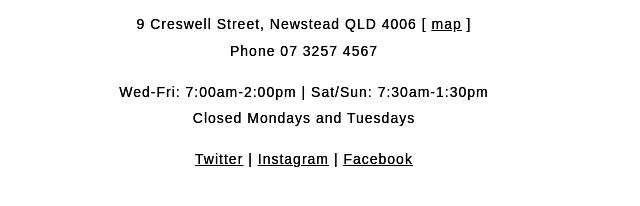
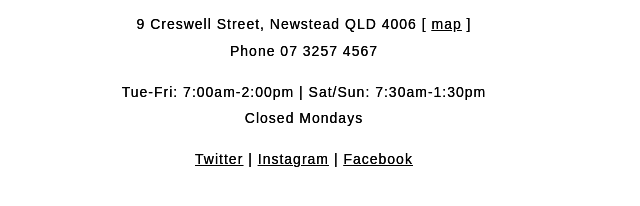
Before and after one commit to gnomie/gnomie.github.com, a plain HTML site: page index.html in a window 1280 px wide. Shown: the part 462-668 px from the top of the page, without its empty margins (336-976 px from the left). Drawn offline with Linux system fonts and the light colour scheme.

Commit message:
opening hour changes

```diff
--- a/index.html
+++ b/index.html
@@ -16,8 +16,8 @@
       <p>9 Creswell Street, Newstead QLD 4006 [ <a href="http://goo.gl/maps/Jk2ll">map</a> ]
         <br>Phone 07 3257 4567</br>
       </p>
-      <p>Wed-Fri: 7:00am-2:00pm | Sat/Sun: 7:30am-1:30pm
-        <br>Closed Mondays and Tuesdays
+      <p>Tue-Fri: 7:00am-2:00pm | Sat/Sun: 7:30am-1:30pm
+        <br>Closed Mondays
       </p>
       <p><a href="http://twitter.com/shuckedcoffee">Twitter</a> | <a href="http://instagram.com/shuckedcafe">Instagram</a> | <a href="http://www.facebook.com/shucked">Facebook</a></p>
     </div>
```
